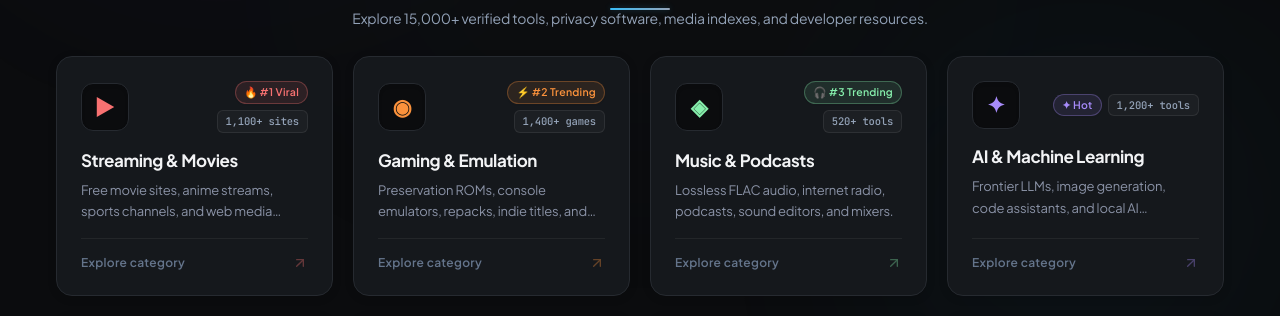
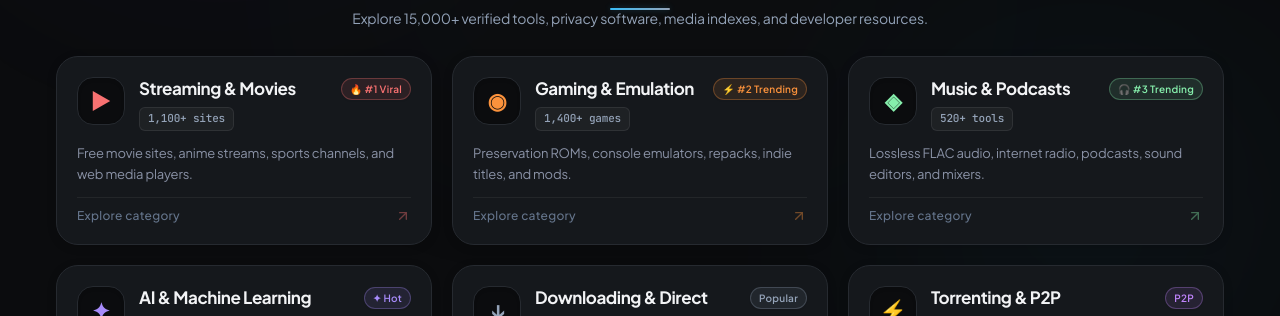
Before and after one commit to officialvenom002-cyber/freewebstuff, a Next.js app: page / in a window 1280 px wide. Shown: the part 484-800 px from the top of the page. Built offline with nearby package versions, Linux system fonts and the light colour scheme; no server answers.

Commit message:
feat(ui): format categories as rounded horizontal rectangles in 3-column grid

```diff
--- a/components/home/CategoryGrid.tsx
+++ b/components/home/CategoryGrid.tsx
@@ -242,23 +242,23 @@ function CategoryCard({ cat }: { cat: CategoryMeta }) {
   return (
     <Link
       href={cat.href}
-      className="group relative flex flex-col justify-between p-5 sm:p-6 rounded-2xl border transition-all duration-300"
+      className="group relative flex flex-col justify-between p-5 sm:p-5.5 rounded-[22px] border transition-all duration-300 overflow-hidden"
       style={{
         background: hovered ? cat.accentBg : "var(--card, #111316)",
         borderColor: hovered ? cat.accentBorder : "var(--border, #1E2228)",
-        transform: hovered ? "translateY(-4px)" : "translateY(0)",
+        transform: hovered ? "translateY(-3px)" : "translateY(0)",
         boxShadow: hovered
-          ? `0 12px 28px -6px ${cat.accentBg}, 0 0 0 1px ${cat.accentBorder}`
-          : "0 2px 8px rgba(0,0,0,0.15)",
+          ? `0 14px 28px -8px ${cat.accentBg}, 0 0 0 1px ${cat.accentBorder}`
+          : "0 2px 10px rgba(0,0,0,0.16)",
       }}
       onMouseEnter={() => setHovered(true)}
       onMouseLeave={() => setHovered(false)}
     >
       <div>
-        {/* Top Header: Icon + Badge + Count */}
-        <div className="flex items-center justify-between gap-3 mb-4">
+        {/* Top Header: Icon + Name + Badges in clean horizontal rectangle flow */}
+        <div className="flex items-start gap-3.5 mb-3">
           <div
-            className="w-12 h-12 rounded-xl flex items-center justify-center text-[22px] font-bold border transition-transform duration-300 group-hover:scale-110 shadow-inner shrink-0"
+            className="w-11 h-11 sm:w-12 sm:h-12 rounded-2xl flex items-center justify-center text-[20px] sm:text-[22px] font-bold border transition-transform duration-300 group-hover:scale-105 shadow-inner shrink-0"
             style={{
               background: "var(--bg, #0B0C0E)",
               borderColor: hovered ? cat.accentBorder : "var(--border, #262A30)",
@@ -268,10 +268,14 @@ function CategoryCard({ cat }: { cat: CategoryMeta }) {
             {cat.icon}
           </div>
 
-          <div className="flex items-center gap-1.5 flex-wrap justify-end">
+          <div className="min-w-0 flex-1">
+            <div className="flex items-center justify-between gap-1.5 flex-wrap mb-1">
+              <h3 className="font-heading font-bold text-[16px] sm:text-[17px] text-[#F2F3F5] leading-snug group-hover:text-white transition-colors truncate">
+                {cat.name}
+              </h3>
               {cat.badge && (
                 <span
-                className="text-[10px] sm:text-[10.5px] font-semibold px-2 py-0.5 rounded-full border shadow-sm tracking-wide"
+                  className="text-[10px] font-semibold px-2 py-0.5 rounded-full border shadow-sm tracking-wide shrink-0"
                   style={{
                     color: cat.accent,
                     background: cat.accentBg,
@@ -281,27 +285,25 @@ function CategoryCard({ cat }: { cat: CategoryMeta }) {
                   {cat.badge}
                 </span>
               )}
+            </div>
             <span
-              className="text-[10.5px] font-mono font-medium tabular-nums px-2 py-0.5 rounded-md border text-slate-400 bg-white/[0.03] border-white/[0.08]"
+              className="inline-block text-[11px] font-mono font-medium tabular-nums text-slate-400 bg-white/[0.04] px-2 py-0.5 rounded-md border border-white/[0.08]"
             >
               {cat.count}
             </span>
           </div>
         </div>
 
-        {/* Content: Title & Description */}
-        <h3 className="font-heading font-bold text-[16px] sm:text-[17px] text-[#F2F3F5] leading-snug group-hover:text-white transition-colors mb-2">
-          {cat.name}
-        </h3>
-        <p className="text-[12.5px] sm:text-[13px] text-[#8A92A6] leading-relaxed line-clamp-2">
+        {/* Description */}
+        <p className="text-[12.5px] sm:text-[13px] text-[#8A92A6] leading-relaxed line-clamp-2 mb-3">
           {cat.desc}
         </p>
       </div>
 
-      {/* Footer: Explore link + dynamic arrow */}
-      <div className="pt-4 mt-4 border-t border-white/[0.06] flex items-center justify-between">
+      {/* Footer: Explore link + arrow */}
+      <div className="pt-2.5 border-t border-white/[0.06] flex items-center justify-between text-xs">
         <span
-          className="text-[11.5px] sm:text-xs font-semibold tracking-wide transition-colors duration-200"
+          className="font-medium tracking-wide transition-colors duration-200"
           style={{ color: hovered ? cat.accent : "#64748b" }}
         >
           Explore category
@@ -310,8 +312,8 @@ function CategoryCard({ cat }: { cat: CategoryMeta }) {
           className="w-4 h-4 transition-all duration-300"
           style={{
             color: cat.accent,
-            transform: hovered ? "translate(2px, -2px) scale(1.15)" : "translate(0, 0)",
-            opacity: hovered ? 1 : 0.35,
+            transform: hovered ? "translate(2px, -2px)" : "translate(0, 0)",
+            opacity: hovered ? 1 : 0.4,
           }}
         />
       </div>
@@ -322,7 +324,7 @@ function CategoryCard({ cat }: { cat: CategoryMeta }) {
 export default function CategoryGrid() {
   return (
     <>
-      <div className="grid grid-cols-1 sm:grid-cols-2 lg:grid-cols-3 xl:grid-cols-4 gap-4 sm:gap-5">
+      <div className="grid grid-cols-1 sm:grid-cols-2 lg:grid-cols-3 gap-4 sm:gap-5">
         {CATEGORIES.map((cat) => (
           <CategoryCard key={cat.id} cat={cat} />
         ))}
```
Lines whose indentation alone changed are shown as unchanged.
